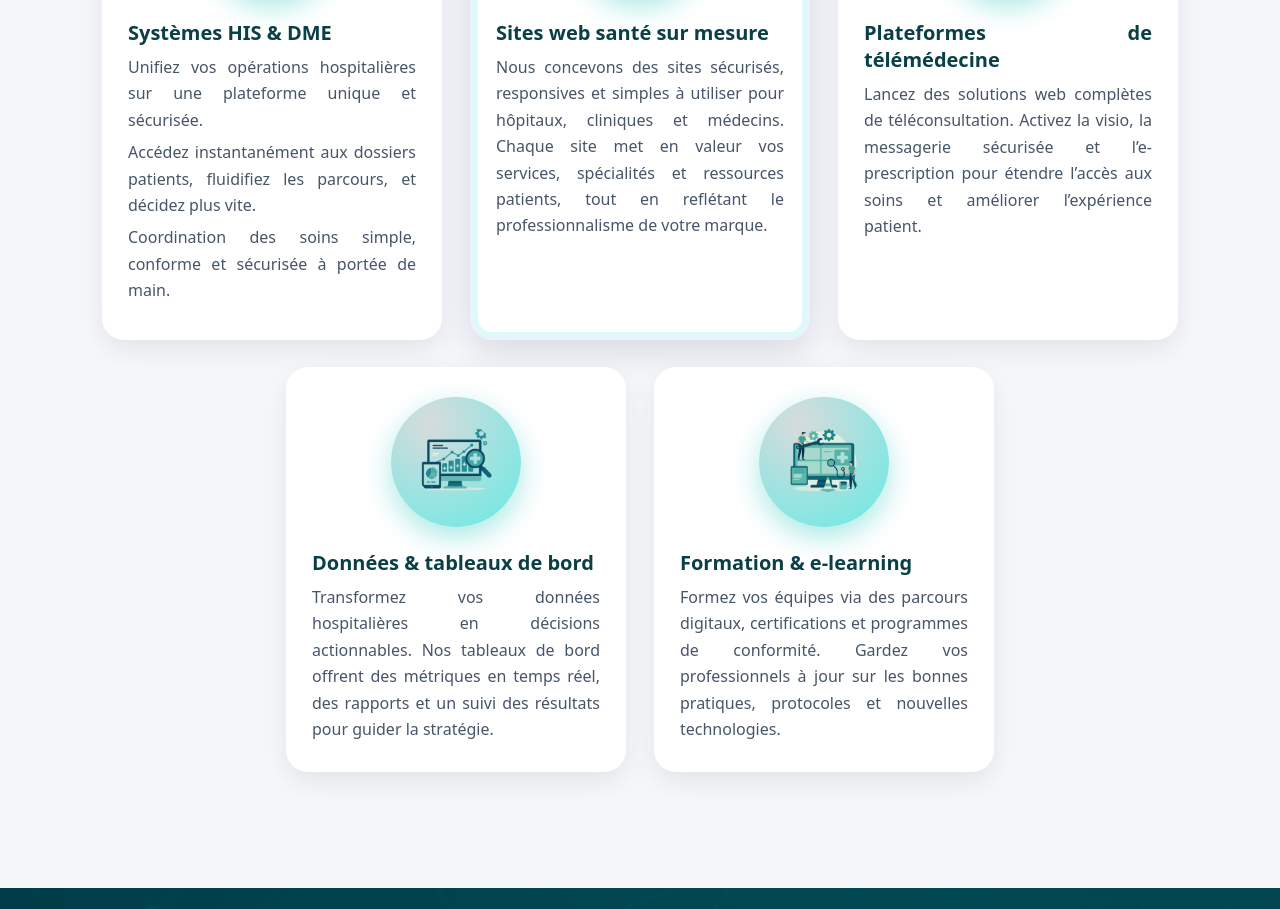
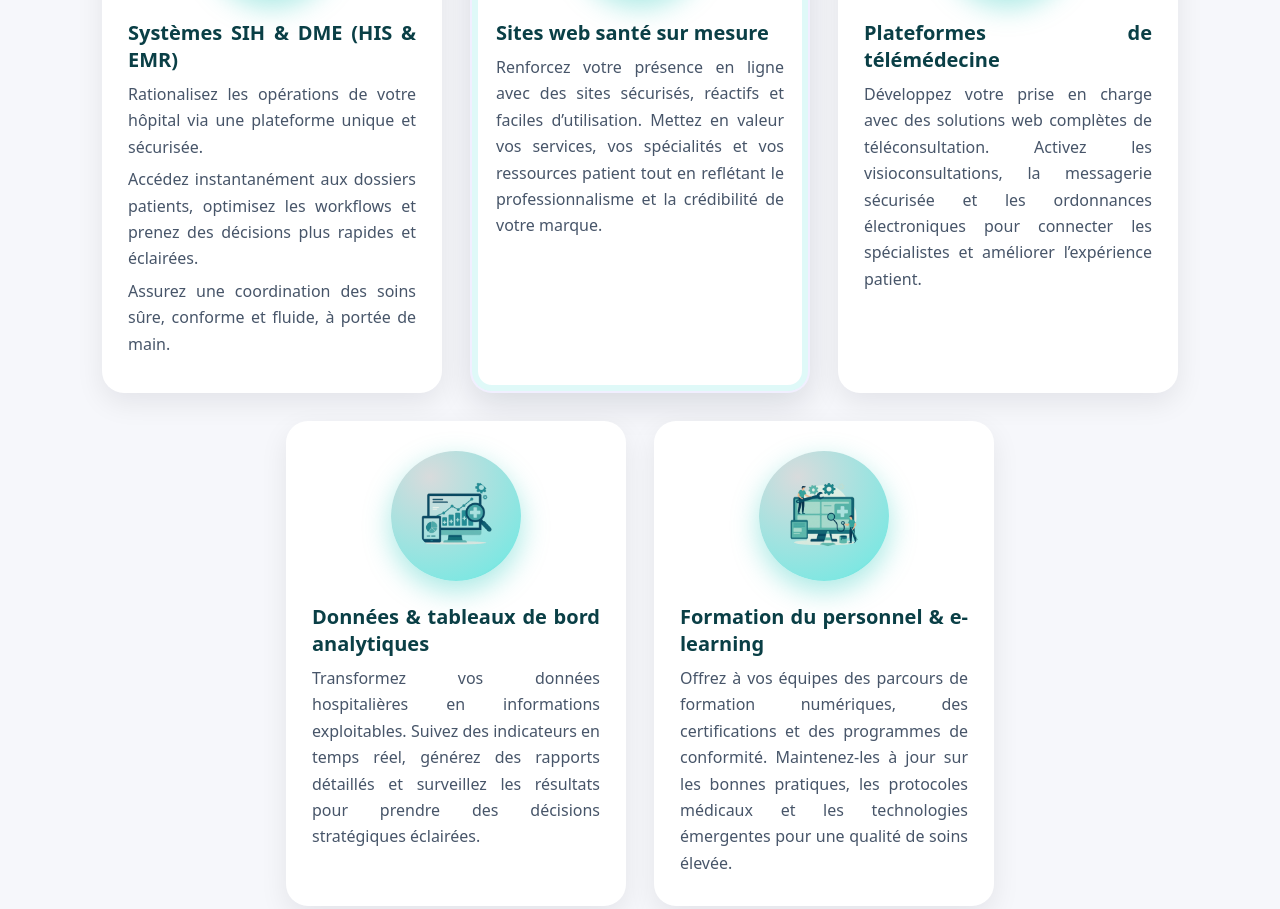
Before and after one commit to sarahyoussef33/Synapse, a plain HTML site: page fr/index.html in a window 1280 px wide. Shown: the part 4945-5854 px from the top of the page. Drawn offline with Linux system fonts and the light colour scheme.

Commit message:
Update index.html

```diff
--- a/fr/index.html
+++ b/fr/index.html
@@ -12,6 +12,7 @@
   <link rel="alternate" href="https://synapse-ai.org/ar/" hreflang="ar">
 
 </head>
+
 <body id="top">
 
   <header class="site-header header--glass">
@@ -205,42 +206,44 @@
     <div class="services-grid">
 
       <article class="card-service" id="his-emr">
-            <img class="service-avatar" src="/img/hs.png" alt="" width="96" height="96" loading="lazy">
-            <h3 class="service-name">Systèmes HIS &amp; DME</h3>
+        <img class="service-avatar" src="/img/hs.png" alt="" width="96" height="96" loading="lazy" decoding="async">
+        <h3 class="service-name">Systèmes SIH &amp; DME (HIS &amp; EMR)</h3>
         <ul class="service-description">
-              <li>Unifiez vos opérations hospitalières sur une plateforme unique et sécurisée.</li>
-              <li>Accédez instantanément aux dossiers patients, fluidifiez les parcours, et décidez plus vite.</li>
-              <li>Coordination des soins simple, conforme et sécurisée à portée de main.</li>
+          <li>Rationalisez les opérations de votre hôpital via une plateforme unique et sécurisée.</li>
+          <li>Accédez instantanément aux dossiers patients, optimisez les workflows et prenez des décisions plus rapides et éclairées.</li>
+          <li>Assurez une coordination des soins sûre, conforme et fluide, à portée de main.</li>
         </ul>
       </article>
 
       <article class="card-service" id="custom-websites">
-            <img class="service-avatar" src="/img/websites.png" alt="" width="96" height="96" loading="lazy">
+        <img class="service-avatar" src="/img/websites.png" alt="" width="96" height="96" loading="lazy" decoding="async">
         <h3 class="service-name">Sites web santé sur mesure</h3>
-            <p>Nous concevons des sites sécurisés, responsives et simples à utiliser pour hôpitaux, cliniques et médecins. Chaque site met en valeur vos services, spécialités et ressources patients, tout en reflétant le professionnalisme de votre marque.</p>
+        <p>Renforcez votre présence en ligne avec des sites sécurisés, réactifs et faciles d’utilisation. Mettez en valeur vos services, vos spécialités et vos ressources patient tout en reflétant le professionnalisme et la crédibilité de votre marque.</p>
       </article>
 
       <article class="card-service" id="telemedicine">
-            <img class="service-avatar" src="/img/medicalPlatform.png" alt="" width="96" height="96" loading="lazy">
+        <img class="service-avatar" src="/img/medicalPlatform.png" alt="" width="96" height="96" loading="lazy" decoding="async">
         <h3 class="service-name">Plateformes de télémédecine</h3>
-            <p>Lancez des solutions web complètes de téléconsultation. Activez la visio, la messagerie sécurisée et l’e-prescription pour étendre l’accès aux soins et améliorer l’expérience patient.</p>
+        <p>Développez votre prise en charge avec des solutions web complètes de téléconsultation. Activez les visioconsultations, la messagerie sécurisée et les ordonnances électroniques pour connecter les spécialistes et améliorer l’expérience patient.</p>
       </article>
 
       <article class="card-service" id="data-analytics">
-            <img class="service-avatar" src="/img/data.png" alt="" width="96" height="96" loading="lazy">
-            <h3 class="service-name">Données &amp; tableaux de bord</h3>
-            <p>Transformez vos données hospitalières en décisions actionnables. Nos tableaux de bord offrent des métriques en temps réel, des rapports et un suivi des résultats pour guider la stratégie.</p>
+        <img class="service-avatar" src="/img/data.png" alt="" width="96" height="96" loading="lazy" decoding="async">
+        <h3 class="service-name">Données &amp; tableaux de bord analytiques</h3>
+        <p>Transformez vos données hospitalières en informations exploitables. Suivez des indicateurs en temps réel, générez des rapports détaillés et surveillez les résultats pour prendre des décisions stratégiques éclairées.</p>
       </article>
 
       <article class="card-service" id="training-elearning">
-            <img class="service-avatar" src="/img/training.png" alt="" width="96" height="96" loading="lazy">
-            <h3 class="service-name">Formation &amp; e-learning</h3>
-            <p>Formez vos équipes via des parcours digitaux, certifications et programmes de conformité. Gardez vos professionnels à jour sur les bonnes pratiques, protocoles et nouvelles technologies.</p>
+        <img class="service-avatar" src="/img/training.png" alt="" width="96" height="96" loading="lazy" decoding="async">
+        <h3 class="service-name">Formation du personnel &amp; e-learning</h3>
+        <p>Offrez à vos équipes des parcours de formation numériques, des certifications et des programmes de conformité. Maintenez-les à jour sur les bonnes pratiques, les protocoles médicaux et les technologies émergentes pour une qualité de soins élevée.</p>
       </article>
 
     </div>
   </div>
 </section>
+
+
 
     <!-- Confidentialité & Sécurité -->
     <section id="privacy-security" class="section privacy" aria-labelledby="privacy-title">
```
Lines whose indentation alone changed are shown as unchanged.
